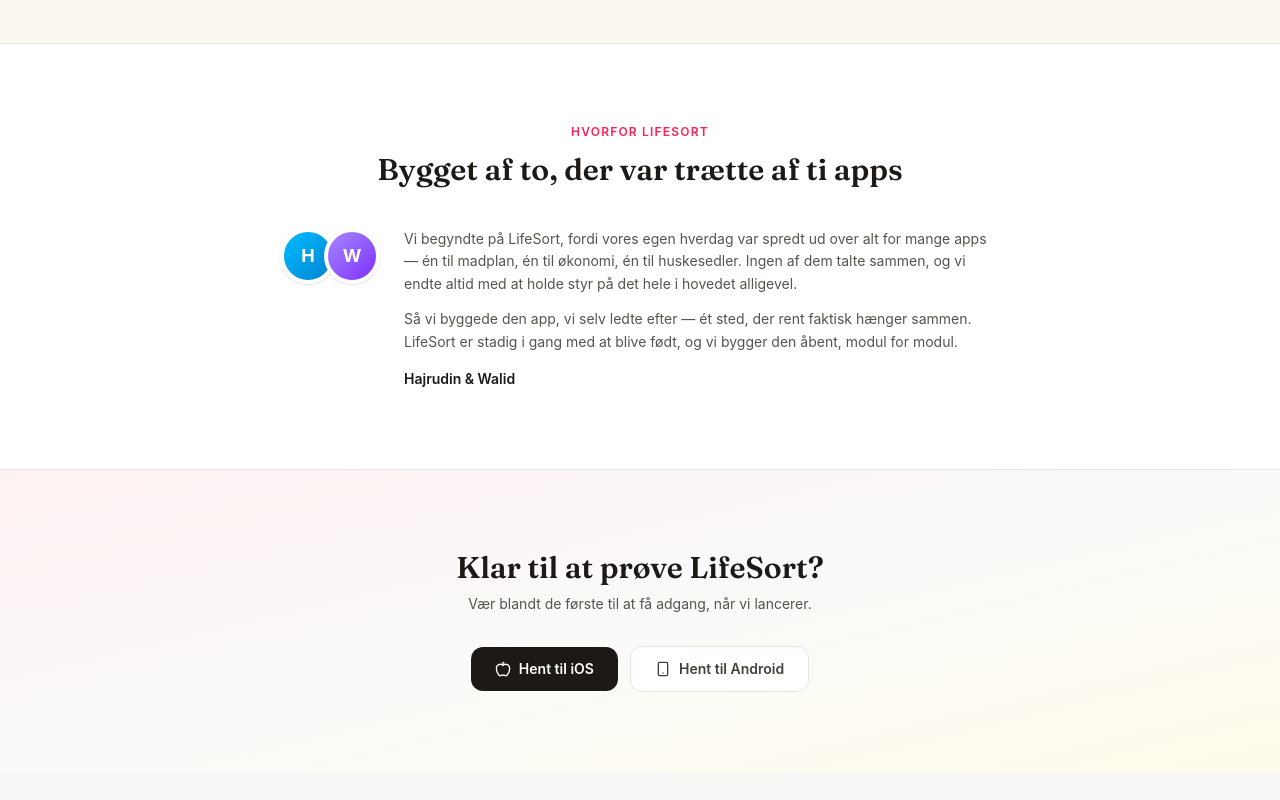
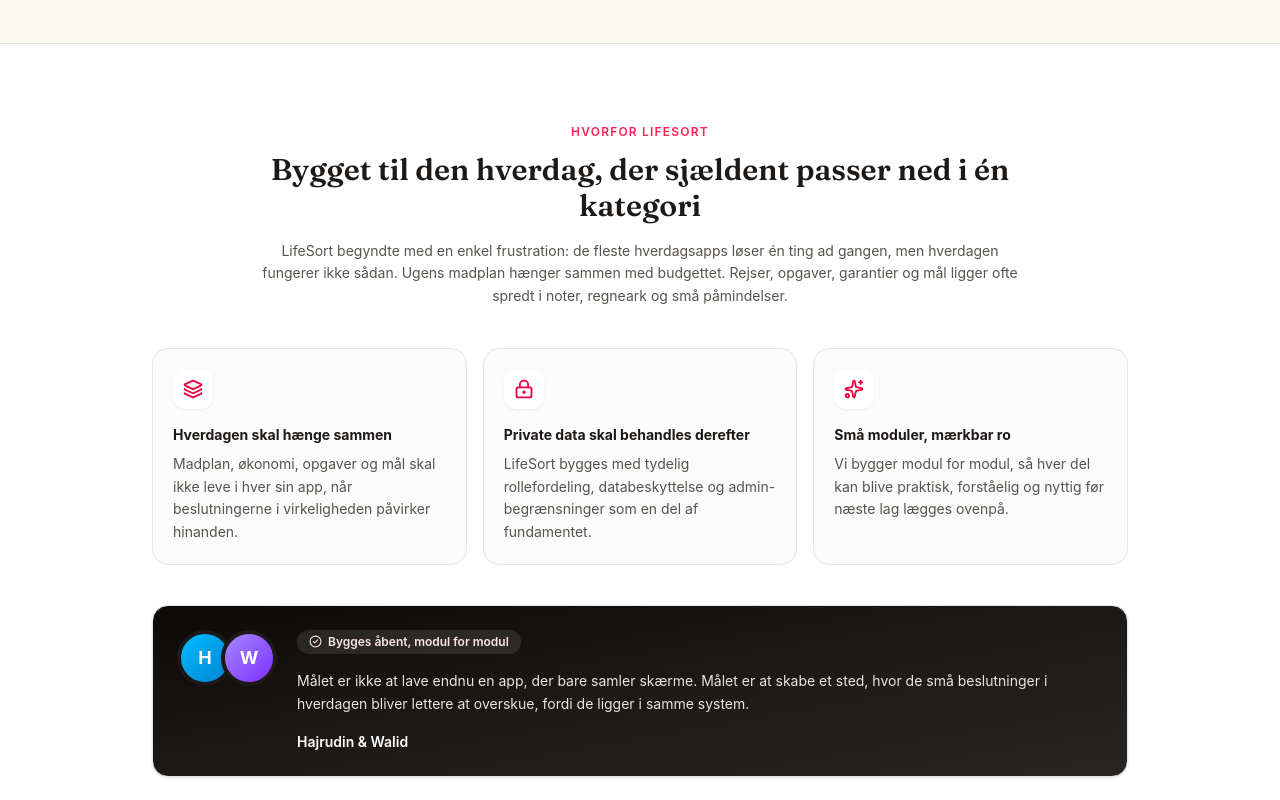
Before and after one commit to Hajrudin27/lifesort-web, a Next.js app: page / in a window 1280 px wide. Shown: the part 1380-2180 px from the top of the page. Built offline with nearby package versions, Linux system fonts and the light colour scheme.

Commit message:
Polish founder story section

```diff
--- a/components/founder-story.tsx
+++ b/components/founder-story.tsx
@@ -1,41 +1,76 @@
+import { CheckCircle2, Layers3, LockKeyhole, Sparkles } from 'lucide-react';
 import { ScrollReveal } from '@/components/scroll-reveal';
 
-// Dette er STARTER-tekst, ikke jeres rigtige historie — jeg kan ikke opfinde
-// jeres personlige baggrund for jer. Erstat teksten nedenfor med jeres egne ord:
-// hvorfor I begyndte på LifeSort, hvad der frustrerede jer ved eksisterende apps,
-// og hvad I håber, det bliver til. Et par ærlige sætninger slår altid en generisk
-// "om os"-tekst.
+const principles = [
+  {
+    icon: Layers3,
+    title: 'Hverdagen skal hænge sammen',
+    text: 'Madplan, økonomi, opgaver og mål skal ikke leve i hver sin app, når beslutningerne i virkeligheden påvirker hinanden.',
+  },
+  {
+    icon: LockKeyhole,
+    title: 'Private data skal behandles derefter',
+    text: 'LifeSort bygges med tydelig rollefordeling, databeskyttelse og admin-begrænsninger som en del af fundamentet.',
+  },
+  {
+    icon: Sparkles,
+    title: 'Små moduler, mærkbar ro',
+    text: 'Vi bygger modul for modul, så hver del kan blive praktisk, forståelig og nyttig før næste lag lægges ovenpå.',
+  },
+];
+
 export function FounderStory() {
   return (
     <section className="border-t border-stone-200 bg-white">
-      <ScrollReveal className="mx-auto max-w-3xl px-6 py-20">
-        <p className="text-center text-xs font-semibold uppercase tracking-widest text-rose-500">Hvorfor LifeSort</p>
-        <h2 className="mt-3 text-center font-display text-3xl font-semibold text-stone-900">
-          Bygget af to, der var trætte af ti apps
+      <ScrollReveal className="mx-auto max-w-5xl px-6 py-20">
+        <div className="mx-auto max-w-3xl text-center">
+          <p className="text-xs font-semibold uppercase tracking-widest text-rose-500">Hvorfor LifeSort</p>
+          <h2 className="mt-3 font-display text-3xl font-semibold text-stone-900">
+            Bygget til den hverdag, der sjældent passer ned i én kategori
           </h2>
+          <p className="mt-4 text-sm leading-relaxed text-stone-600">
+            LifeSort begyndte med en enkel frustration: de fleste hverdagsapps løser én ting ad gangen,
+            men hverdagen fungerer ikke sådan. Ugens madplan hænger sammen med budgettet. Rejser,
+            opgaver, garantier og mål ligger ofte spredt i noter, regneark og små påmindelser.
+          </p>
+        </div>
 
-        <div className="mt-10 flex flex-col items-center gap-6 sm:flex-row sm:items-start">
+        <div className="mt-10 grid grid-cols-1 gap-4 md:grid-cols-3">
+          {principles.map((principle) => {
+            const Icon = principle.icon;
+            return (
+              <div key={principle.title} className="rounded-2xl border border-stone-200 bg-stone-50/70 p-5">
+                <div className="flex h-10 w-10 items-center justify-center rounded-xl bg-white text-rose-600 shadow-sm shadow-stone-900/5">
+                  <Icon className="h-5 w-5" strokeWidth={2.2} />
+                </div>
+                <h3 className="mt-4 text-sm font-bold text-stone-900">{principle.title}</h3>
+                <p className="mt-2 text-sm leading-relaxed text-stone-600">{principle.text}</p>
+              </div>
+            );
+          })}
+        </div>
+
+        <div className="mt-10 rounded-2xl border border-stone-200 bg-gradient-to-br from-stone-950 via-stone-900 to-stone-800 p-6 text-white shadow-sm shadow-stone-900/10">
+          <div className="flex flex-col gap-5 sm:flex-row sm:items-start">
             <div className="flex shrink-0 -space-x-3">
-            <div className="flex h-14 w-14 items-center justify-center rounded-full border-4 border-white bg-gradient-to-br from-sky-400 to-sky-600 text-lg font-bold text-white shadow-sm">
+              <div className="flex h-14 w-14 items-center justify-center rounded-full border-4 border-stone-900 bg-gradient-to-br from-sky-400 to-sky-600 text-lg font-bold text-white shadow-sm">
                 H
               </div>
-            <div className="flex h-14 w-14 items-center justify-center rounded-full border-4 border-white bg-gradient-to-br from-violet-400 to-violet-600 text-lg font-bold text-white shadow-sm">
+              <div className="flex h-14 w-14 items-center justify-center rounded-full border-4 border-stone-900 bg-gradient-to-br from-violet-400 to-violet-600 text-lg font-bold text-white shadow-sm">
                 W
               </div>
             </div>
-          <div className="text-center sm:text-left">
-            <p className="text-sm leading-relaxed text-stone-600">
-              {/* TODO: erstat med jeres egen historie */}
-              Vi begyndte på LifeSort, fordi vores egen hverdag var spredt ud over alt for mange apps —
-              én til madplan, én til økonomi, én til huskesedler. Ingen af dem talte sammen, og vi endte
-              altid med at holde styr på det hele i hovedet alligevel.
+            <div>
+              <div className="inline-flex items-center gap-1.5 rounded-full bg-white/10 px-3 py-1 text-xs font-semibold text-rose-100">
+                <CheckCircle2 size={13} />
+                Bygges åbent, modul for modul
+              </div>
+              <p className="mt-4 text-sm leading-relaxed text-stone-200">
+                Målet er ikke at lave endnu en app, der bare samler skærme. Målet er at skabe et sted,
+                hvor de små beslutninger i hverdagen bliver lettere at overskue, fordi de ligger i samme system.
               </p>
-            <p className="mt-3 text-sm leading-relaxed text-stone-600">
-              {/* TODO: erstat med jeres egen historie */}
-              Så vi byggede den app, vi selv ledte efter — ét sted, der rent faktisk hænger sammen.
-              LifeSort er stadig i gang med at blive født, og vi bygger den åbent, modul for modul.
-            </p>
-            <p className="mt-4 text-sm font-semibold text-stone-900">Hajrudin &amp; Walid</p>
+              <p className="mt-4 text-sm font-semibold text-white">Hajrudin &amp; Walid</p>
+            </div>
           </div>
         </div>
       </ScrollReveal>
```
Lines whose indentation alone changed are shown as unchanged.
